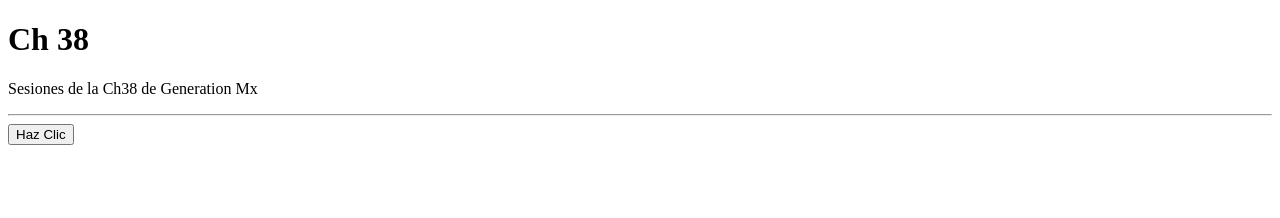
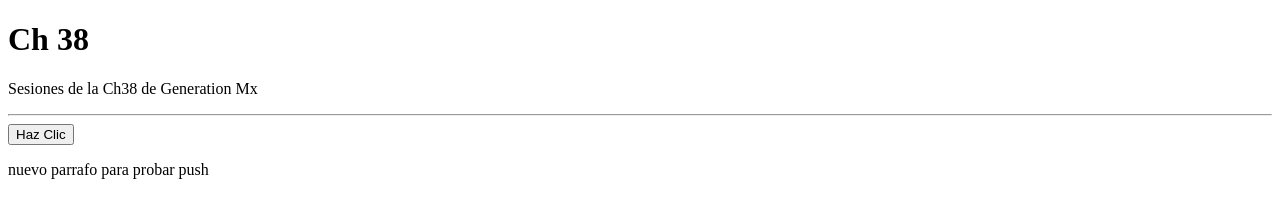
Before and after one commit to AndresPardo2215/Ch38-sesiones, a plain HTML site: page index.html in a window 1280 px wide. Drawn offline with Linux system fonts and the light colour scheme.

Commit message:
add: se agregó un nuevo parrafo

```diff
--- a/index.html
+++ b/index.html
@@ -13,6 +13,7 @@
 		<p>Sesiones de la Ch38 de Generation Mx</p>
 		<hr>
 		<button>Haz Clic</button>
+		<p> nuevo parrafo para probar push</p>
 	</main>
 	<footer>
 
```
